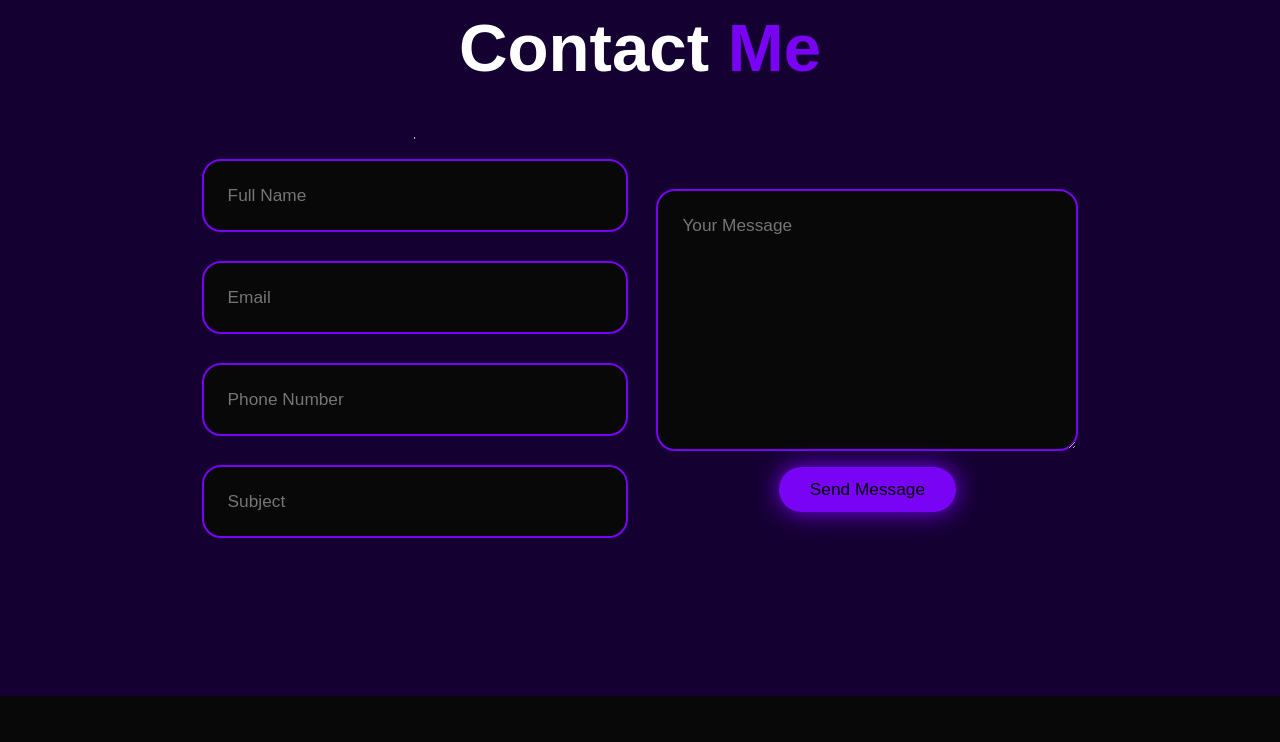
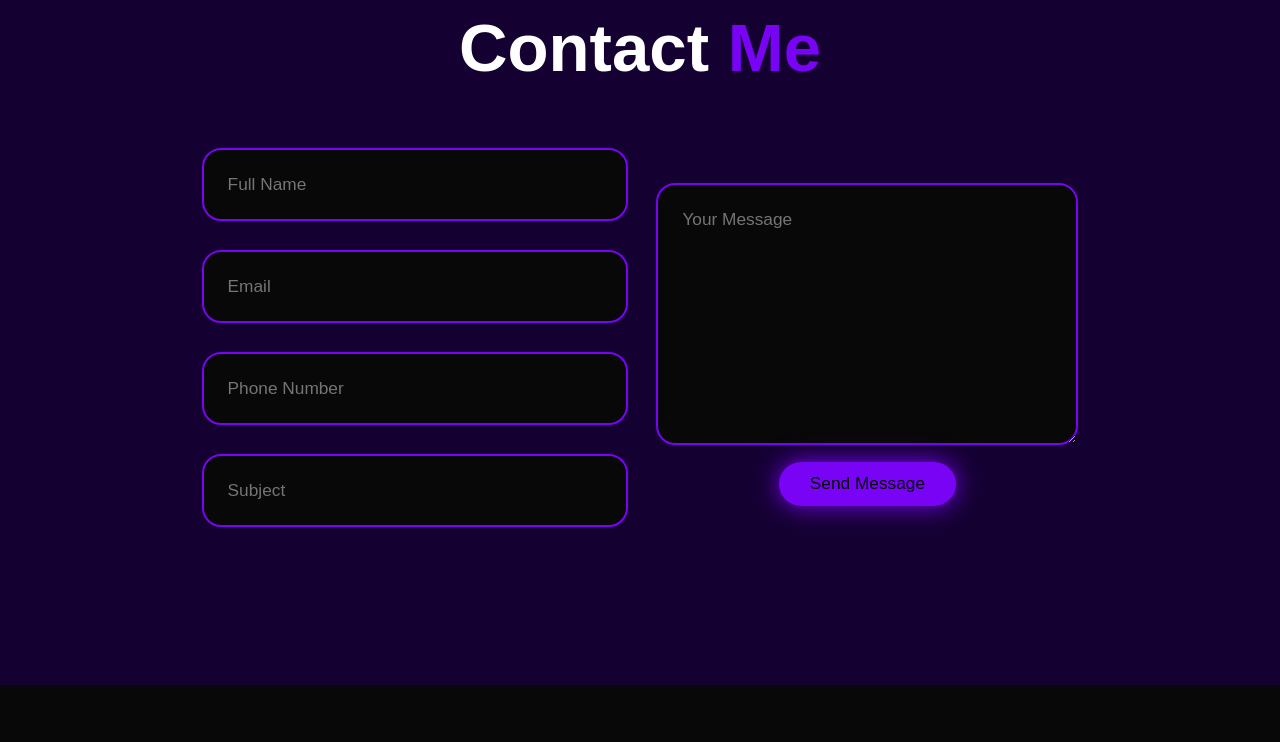
Before and after one commit to Simpaqt/portfolio, a plain HTML site: page index.html in a window 1280 px wide. Shown: the part 2700-3442 px from the top of the page. Drawn offline with nearby package versions, Linux system fonts and the light colour scheme.

Commit message:
quick fix '

```diff
--- a/index.html
+++ b/index.html
@@ -112,7 +112,7 @@
   <section class="contact" id="contact">
     <h2 class="heading">Contact <span>Me</span></h2>
     <form action="https://api.web3forms.com/submit" method="POST">
-      <div class="input-group">'
+      <div class="input-group">
         <div class="input-box">
 
           <input type="text" name="name" placeholder="Full Name">
```
